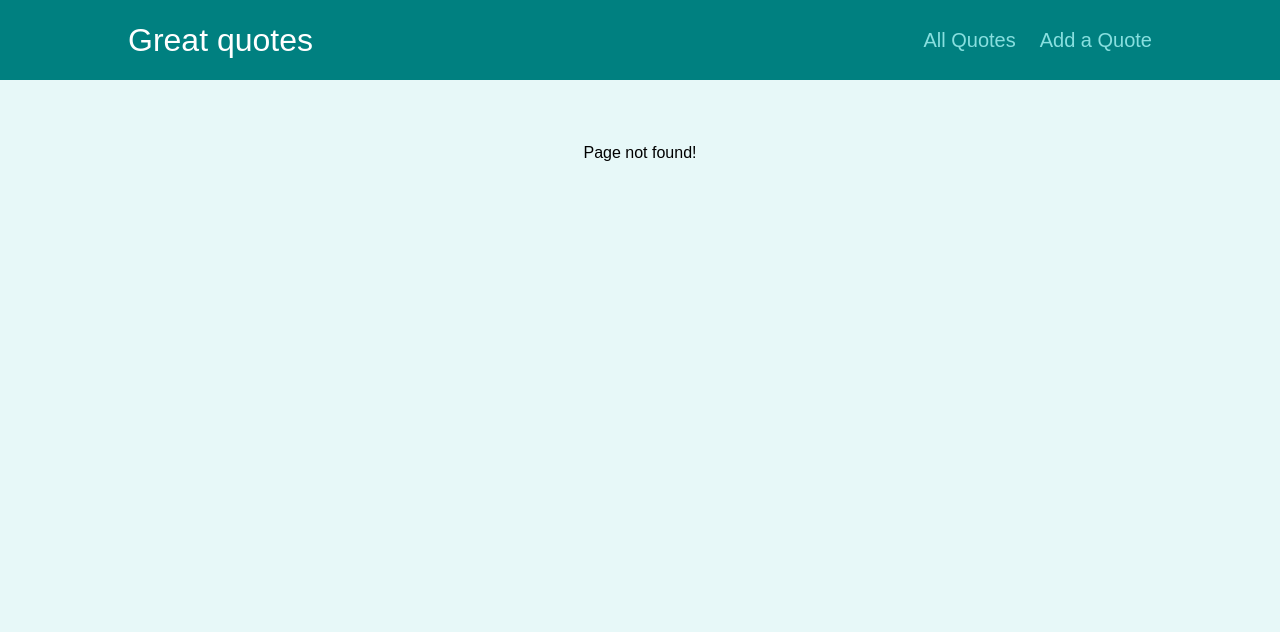
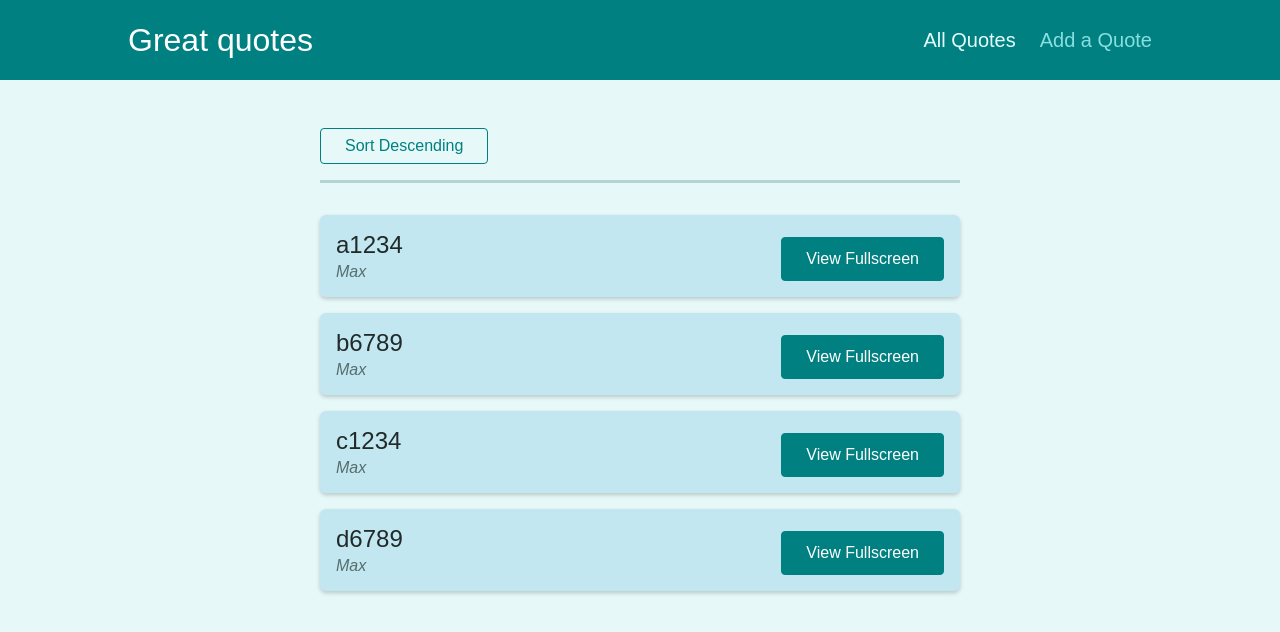
Before and after one commit to Joanna-Golofit/20-1-router---time-to-practice, a React (Create React App) app: page /quote in a window 1280 px wide. Before the commit this address had no page. Shown: the top 632 px of the page. Built offline with nearby package versions, Linux system fonts and the light colour scheme.

Commit message:
287. Writing More Flexible Routing Code, useLocation, useRouteMatch

```diff
--- a/src/App.js
+++ b/src/App.js
@@ -10,12 +10,12 @@ function App() {
     <Layout>
       <Switch>
         <Route path='/' exact>
-          <Redirect to='/quotes' />
+          <Redirect to='/quote' />
         </Route>
-        <Route path='/quotes' exact>
+        <Route path='/quote' exact>
           <AllQuotes />
         </Route>
-        <Route path='/quotes/:quoteId'>
+        <Route path='/quote/:quoteId'>
           <QuoteDetails />
         </Route>
         <Route path='/new-quote'>
--- a/src/components/layout/MainNavigation.js
+++ b/src/components/layout/MainNavigation.js
@@ -1,14 +1,20 @@
 import React from 'react'
 import classes from './MainNavigation.module.css'
-import { NavLink } from 'react-router-dom'
+import { NavLink, useLocation, useRouteMatch } from 'react-router-dom'
 
 const MainNavigation = () => {
+  const match = useRouteMatch();
+  const location = useLocation();
+
+  console.log(match)
+  console.log("MainNavigation", location)
+
   return (
     <header className={classes.header}>
       <div className={classes.logo}>Great quotes</div>
       <nav className={classes.nav}>
         <ul>
-          <li><NavLink activeClassName={classes.active} to='/quotes'>All Quotes</NavLink></li>
+          <li><NavLink activeClassName={classes.active} to='/quote'>All Quotes</NavLink></li>
           <li><NavLink activeClassName={classes.active} to='/new-quote'>Add a Quote</NavLink></li>
         </ul>
       </nav>
--- a/src/components/quotes/QuoteItem.js
+++ b/src/components/quotes/QuoteItem.js
@@ -1,8 +1,10 @@
-import { Link } from 'react-router-dom';
+import { Link, useRouteMatch,  } from 'react-router-dom';
 import classes from './QuoteItem.module.css';
 
 const QuoteItem = (props) => {
-  console.log("propsy", props)
+  console.log("propsy", props);
+  const match = useRouteMatch();
+
   return (
     <li className={classes.item}>
       <figure>
@@ -11,7 +13,7 @@ const QuoteItem = (props) => {
         </blockquote>
         <figcaption>{props.author}</figcaption>
       </figure>
-      <Link className='btn' to={`/quotes/${props.id}`}>
+      <Link className='btn' to={`${match.url}/${props.id}`}>
         View Fullscreen
       </Link>
     </li>
--- a/src/components/quotes/QuoteList.js
+++ b/src/components/quotes/QuoteList.js
@@ -1,5 +1,5 @@
 import { Fragment, useState } from 'react';
-import { useHistory, useLocation } from 'react-router-dom';
+import { useHistory, useLocation, useRouteMatch } from 'react-router-dom';
 
 import QuoteItem from './QuoteItem';
 import classes from './QuoteList.module.css';
@@ -7,6 +7,7 @@ import classes from './QuoteList.module.css';
 const QuoteList = (props) => {
   const history = useHistory();
   const location = useLocation();
+  const match = useRouteMatch();
   const [sortedQuotes, setSortedQuotes] = useState(props.quotes);
   // console.log("sortedQuotes", sortedQuotes)
   console.log("location", location)
@@ -14,11 +15,15 @@ const QuoteList = (props) => {
 
 
   const changeSortingHandler = () => {
-    history.push('/quotes?sort=asc')
+    // history.push(`${match.url}?sort=desc`) // albo zapis w obiekcie:
+    history.push({
+      pathname: match.url,
+      search: '?sort=desc'
+    })
     console.log("bla")
-    if (location.search === '?sort=asc') {
+    if (location.search === '?sort=desc') {
+      history.push(`${match.url}?sort=asc`)
       setSortedQuotes(props.quotes.sort((a, b) => a.text.localeCompare(b.text)))
-      history.push('/quotes?sort=desc')
     } else {
       setSortedQuotes(props.quotes.sort((a, b) => b.text.localeCompare(a.text)))
     }
--- a/src/pages/QuoteDetails.js
+++ b/src/pages/QuoteDetails.js
@@ -1,7 +1,7 @@
 import React from 'react';
 import Comments from '../components/comments/Comments';
 import HighlightedQuote from '../components/quotes/HighlightedQuote';
-import { Route, useParams, Link } from 'react-router-dom'
+import { Route, useParams, Link, useRouteMatch } from 'react-router-dom'
 
 const DUMMY_QUOTES = [
   { id: 'q1', author: 'Max', text: 'a1234' },
@@ -13,8 +13,9 @@ const DUMMY_QUOTES = [
 const QuoteDetails = () => {
   const params = useParams();
   console.log("y", params);
+  const match = useRouteMatch();
   const quote = DUMMY_QUOTES.find(quote => quote.id === params.quoteId)
-  console.log("y quote", quote);
+  console.log("y match", match);
 
   if (!quote) {
     return <p>No Quote found</p>
@@ -23,14 +24,14 @@ const QuoteDetails = () => {
   return (
     <>
       <HighlightedQuote text={quote.text} author={quote.author} />
-      <Route path={`/quotes/${params.quoteId}`} exact>
+      <Route path={match.url} exact>
         <div className='centered'>
-          <Link className='btn--flat' to={`/quotes/${params.quoteId}/comments`}>
+          <Link className='btn--flat' to={`${match.url}/comments`}>
             Load Comments
           </Link>
         </div>
       </Route>
-      <Route path={`/quotes/${params.quoteId}/comments`}>
+      <Route path={`${match.url}/comments`}>
         <Comments />
       </Route>
     </>
```
